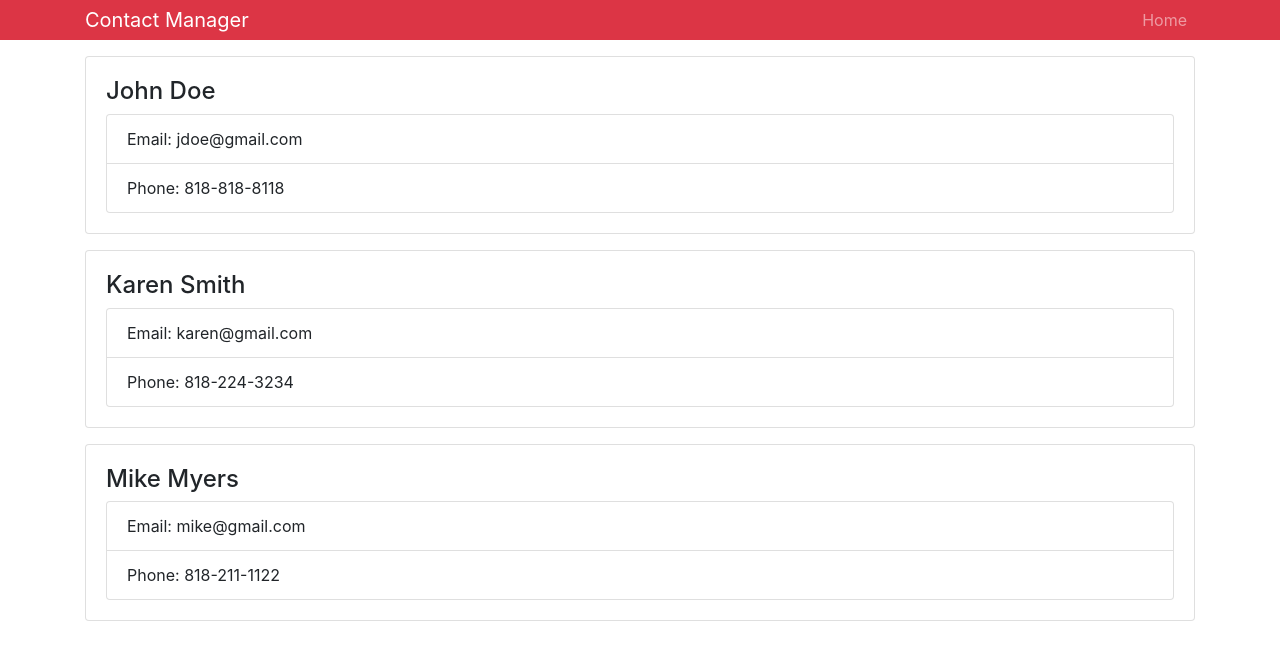
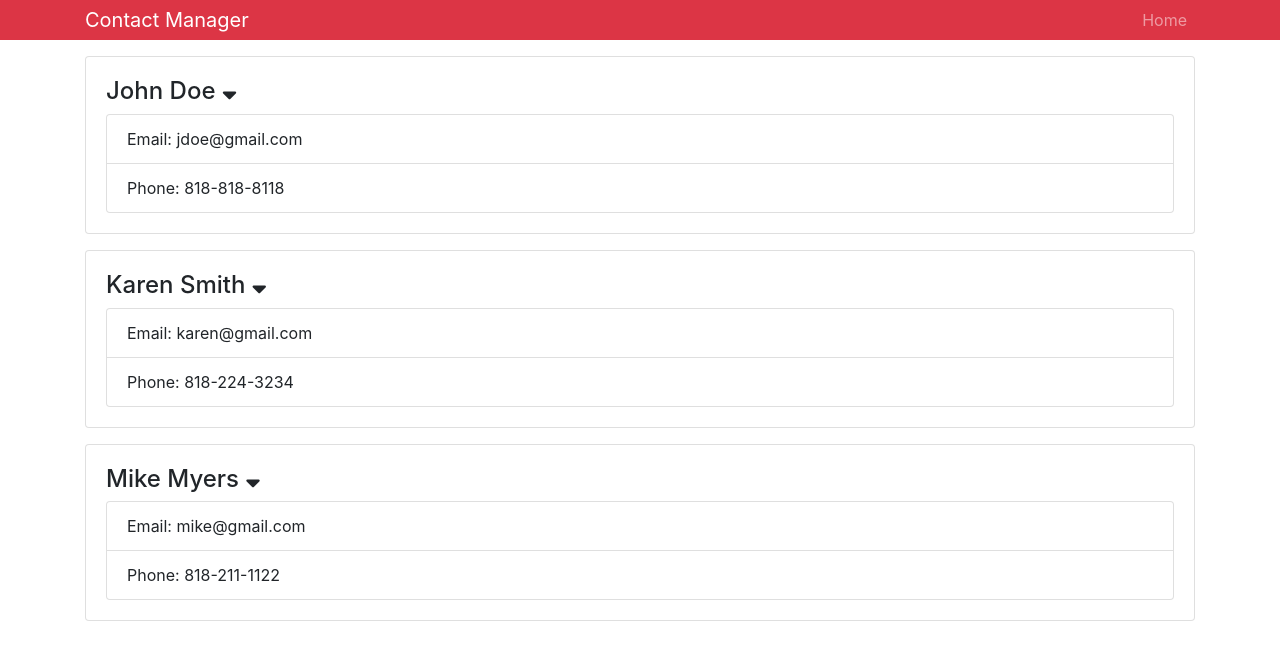
Before and after one commit to T-Wesst/React_Front_Back, a React (Create React App) app in the folder projects/contactmanager/: page / in a window 1280 px wide. Shown: the top 660 px of the page. Built offline with nearby package versions, Linux system fonts and the light colour scheme.

Commit message:
toggle update state

```diff
--- a/projects/contactmanager/src/components/Contact.js
+++ b/projects/contactmanager/src/components/Contact.js
@@ -1,12 +1,20 @@
 import React, { Component } from "react";
 import PropTypes from "prop-types";
 class Contact extends Component {
+  state = {
+    showContactInfo: true
+  };
+  onShowClick = e => {
+    this.setState({ showContactInfo: !this.state.showContactInfo });
+  };
   render() {
     const { name, phone, email } = this.props.contact;
     return (
       <div className="card card-body mb-3">
         {/*class componets use this.props.<propName>*/}
-        <h4>{name}</h4>
+        <h4>
+          {name} <i onClick={this.onShowClick} className="fas fa-sort-down" />
+        </h4>
         <ul className="list-group">
           <li className="list-group-item">Email: {email}</li>
           <li className="list-group-item">Phone: {phone}</li>
```
